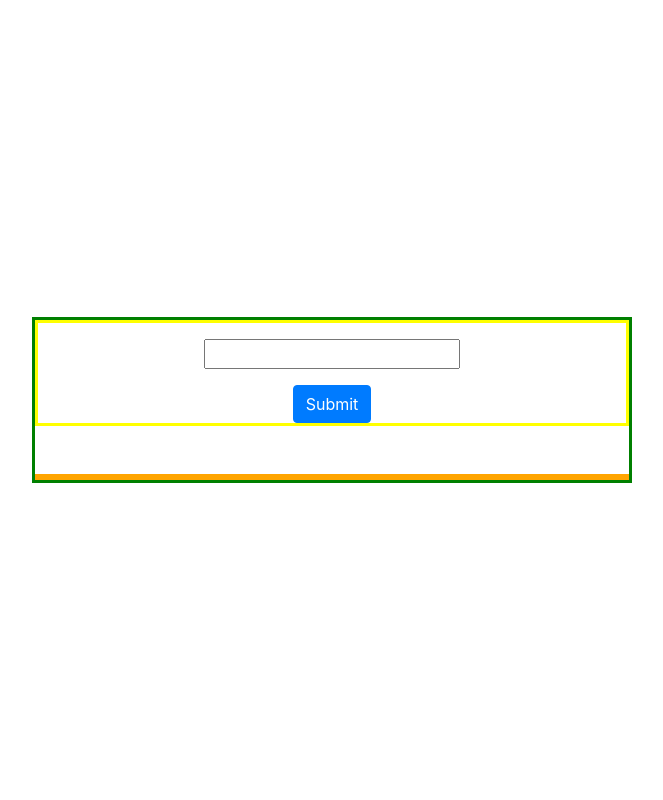
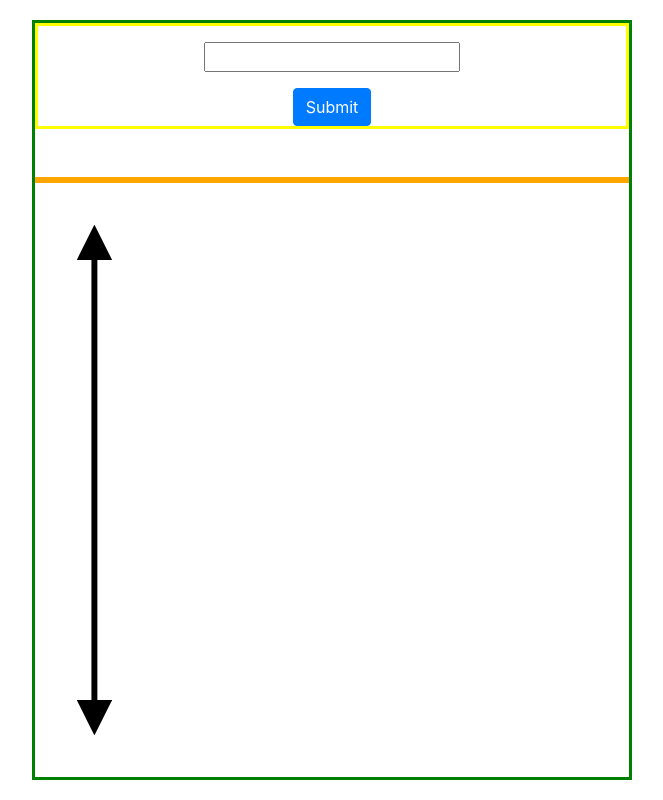
Before and after one commit to rachelwuuu/Git_Learning, a React (Create React App) app in the folder git_learning/: page / in a window 1280 px wide. Shown: the whole page, without its empty margins (308-971 px from the left). Built offline with nearby package versions, Linux system fonts and the light colour scheme.

Commit message:
drew a vertical arrow

```diff
--- a/git_learning/src/App.js
+++ b/git_learning/src/App.js
@@ -2,7 +2,7 @@ import React from 'react'
 import {BrowserRouter as Router, Switch, Route} from 'react-router-dom'
 import {Container} from 'react-bootstrap'
 import canvas from './component/canvas'
-
+{/*1.reactjs 2. bootstrap 3.svg from w3c 4. router?*/}
 export default function App() {
     return (
         <Container className="d-flex justify-content-center align-items-center" style={{
--- a/git_learning/src/component/canvas.js
+++ b/git_learning/src/component/canvas.js
@@ -33,6 +33,14 @@ export default function canvas() {
             <div id="parentDiv" className="d-flex flex-column w-100" style={{border:"solid orange"}}>
 
             </div>
+            <svg viewBox="0 0 100 100" xmlns="http://www.w3.org/2000/svg">
+                <defs>
+                    <marker id="arrowHead" viewBox="0 0 10 10" markerWidth="6" markerHeight="6" refX="5" refY="5" orient="auto-start-reverse">
+                        <path d="M 0 0 L 10 5 L 0 10 z"></path>
+                    </marker>
+                </defs>
+                <polyline points="10, 10 10, 90" fill="none" stroke="black" markerStart="url(#arrowHead)" markerEnd="url(#arrowHead)"></polyline>
+            </svg>
            {/* <canvas id ="canvas" style={{border:"solid black", width:"100%",height:"100%"}}></canvas>*/}
         </>
 
```
